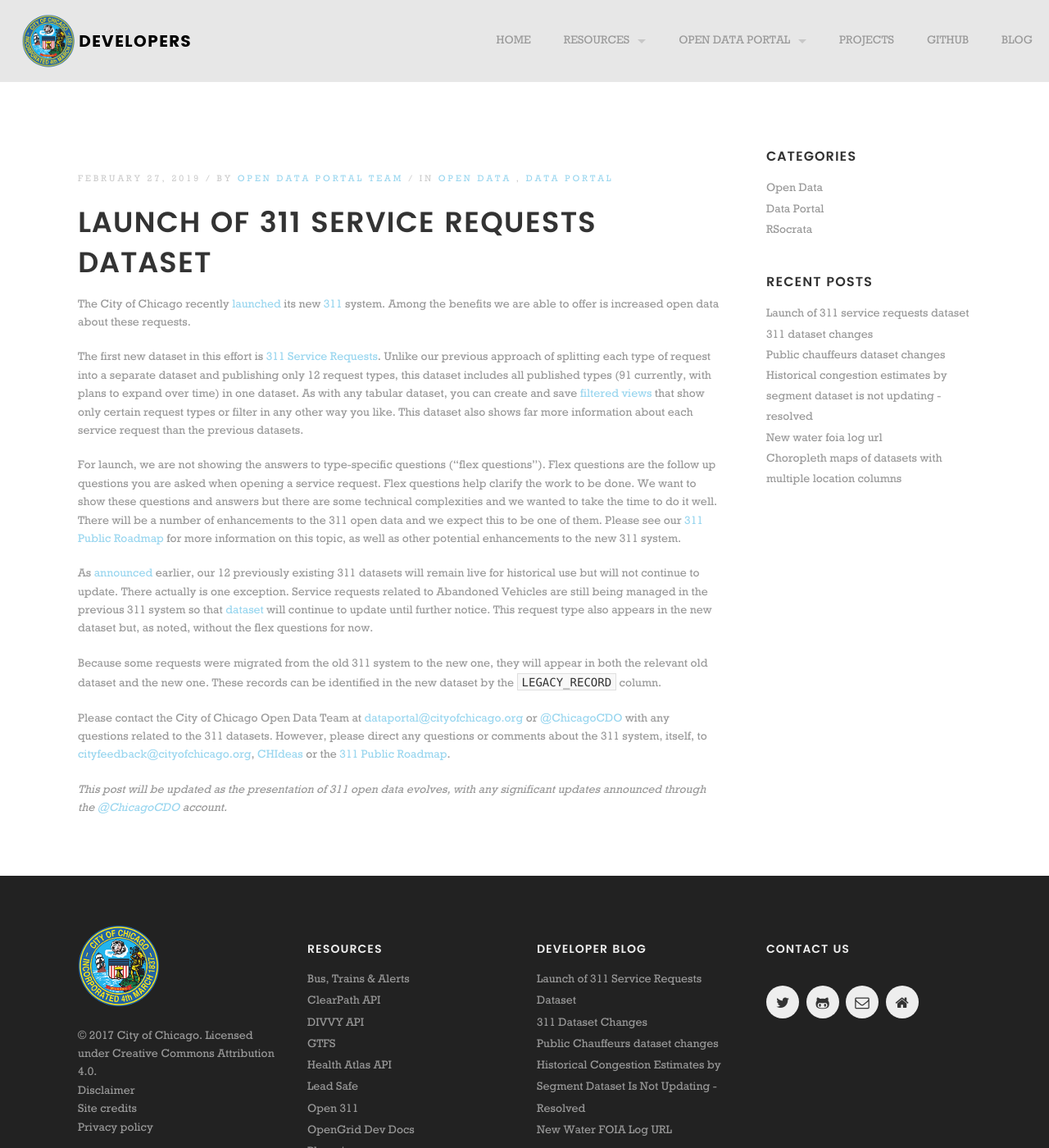
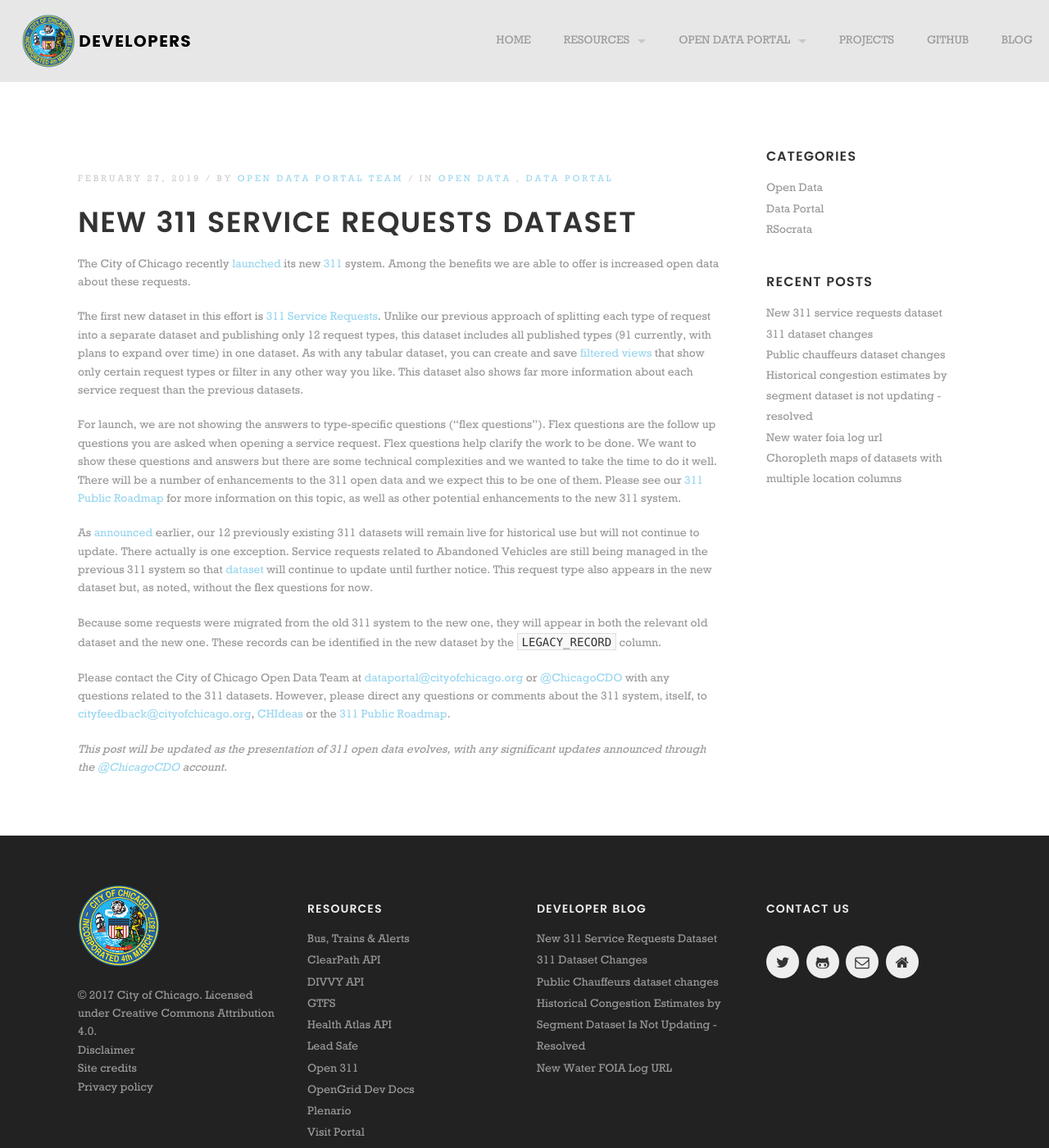
Before and after one commit to Chicago/dev.cityofchicago.org, a Jekyll site: the page built from _posts/2018-12-19-new-311-datasets.md, in a window 1280 px wide and 1400 px high. Shown: the whole window at 82% size. Built offline with Jekyll 4.4.1, drawn with Linux system fonts in a browser that asks for light colours; some web fonts are replaced.

Commit message:
Update 2018-12-19-new-311-datasets.md
Edited the title

```diff
--- a/_posts/2018-12-19-new-311-datasets.md
+++ b/_posts/2018-12-19-new-311-datasets.md
@@ -1,6 +1,6 @@
 ---
 layout: post
-title: Launch of 311 Service Requests Dataset
+title: New 311 Service Requests Dataset
 date: '2019-02-27T12:00-06:00'
 author: Open Data Portal Team
 categories:
```
